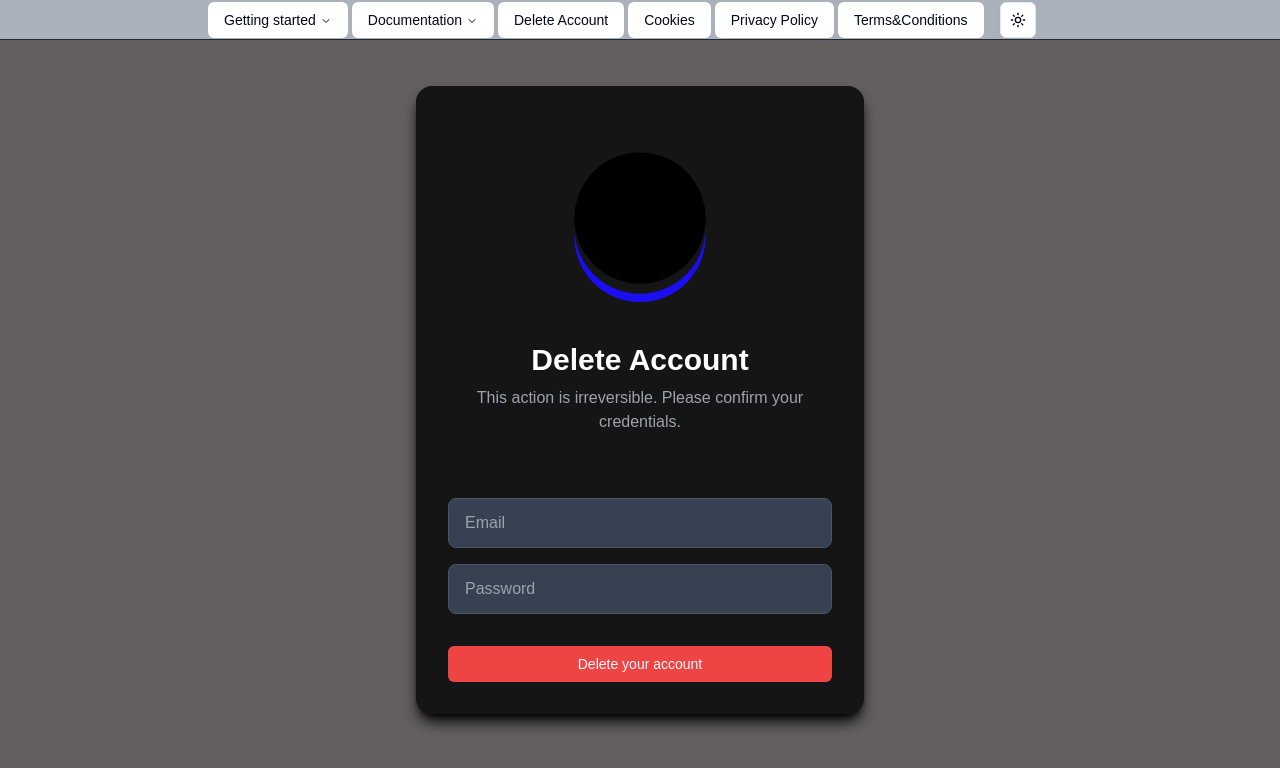
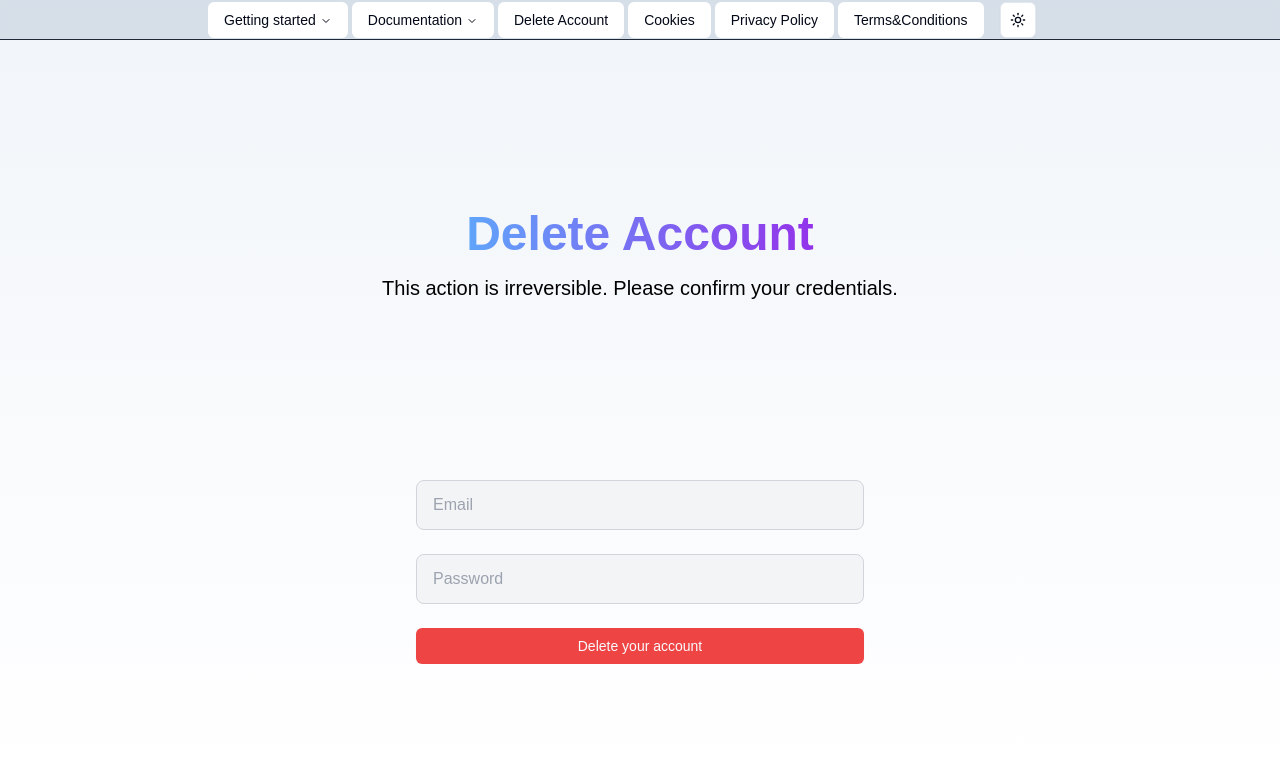
Before and after one commit to vencoslav1357/daeneris_website, a Next.js app: page /delete-account in a window 1280 px wide. Shown: the top 768 px of the page. Built offline with nearby package versions, Linux system fonts and the light colour scheme.

Commit message:
Update page.tsx

```diff
--- a/app/delete-account/page.tsx
+++ b/app/delete-account/page.tsx
@@ -1,9 +1,9 @@
-"use client";
+'use client';
 
-import Image from "next/image";
-import { useState } from "react";
-import { Toaster, toast } from 'react-hot-toast';
+import { useState } from 'react';
 import { useRouter } from 'next/navigation';
+import { motion } from 'framer-motion';
+import Image from 'next/image';
 import {
   AlertDialog,
   AlertDialogAction,
@@ -14,14 +14,16 @@ import {
   AlertDialogHeader,
   AlertDialogTitle,
   AlertDialogTrigger,
-} from "@/components/ui/alert-dialog"
-import { Button, buttonVariants } from "@/components/ui/button"
+} from "@/components/ui/alert-dialog";
+import { Button, buttonVariants } from "@/components/ui/button";
 import { cn } from "@/lib/utils";
 
-export default function Home() {
+export default function DeleteAccountPage() {
   const router = useRouter();
   const [email, setEmail] = useState("");
   const [password, setPassword] = useState("");
+  const [isDialogOpen, setIsDialogOpen] = useState(false);
+  const [dialogMessage, setDialogMessage] = useState("");
 
   const handleDelete = async () => {
     try {
@@ -37,54 +39,67 @@ export default function Home() {
       });
 
       if (response.ok) {
-          toast.success('Account successfully deleted');
+        setDialogMessage("Account successfully deleted.");
+        setIsDialogOpen(true);
         setEmail("");
         setPassword("");
         setTimeout(() => {
           router.push('/');
         }, 5000);
       } else {
-          toast.error('Failed to delete account. Please check your credentials.');
+        setDialogMessage("Failed to delete account. Please check your credentials.");
+        setIsDialogOpen(true);
       }
     } catch {
-        toast.error('Server communication error occurred');
+      setDialogMessage("Server communication error occurred.");
+      setIsDialogOpen(true);
     }
   };
 
   return (
-      <div className="min-h-screen flex flex-col items-center justify-center p-6">
-        <Toaster position="top-center" />
-        <div className="w-full max-w-md space-y-8 bg-[#151515] p-8 rounded-2xl shadow-[black] shadow-lg">
-          <div className="flex flex-col items-center">
-            <Image
-              src="/images/Daeneris_logo_svg.svg"
-              width={200}
-              height={200}
-              alt="logo"
-              className="mb-6"
-            />
-            <h1 className="text-3xl font-bold text-white mb-2">Delete Account</h1>
-            <p className="text-gray-400 text-center mb-8">
+    <section className="w-screen min-h-screen flex items-center justify-center overflow-x-hidden pb-[5vh] bg-gradient-to-b from-slate-100 to-white dark:from-[#151515] dark:to-[#1a1a1a]">
+      <div className="w-[85vw] max-w-4xl flex flex-col gap-8 overflow-y-auto overflow-x-hidden">
+        {/* Hero Section */}
+        <div className="relative h-[40vh] w-full flex flex-col items-center justify-center">
+          <div className="absolute inset-0 flex flex-col items-center justify-center text-black dark:text-white">
+            <motion.h1
+              initial={{ opacity: 0, y: 20 }}
+              animate={{ opacity: 1, y: 0 }}
+              className="text-5xl font-bold mb-4 bg-gradient-to-r from-blue-400 to-purple-600 bg-clip-text text-transparent"
+            >
+              Delete Account
+            </motion.h1>
+            <motion.p
+              initial={{ opacity: 0, y: 20 }}
+              animate={{ opacity: 1, y: 0 }}
+              transition={{ delay: 0.2 }}
+              className="text-xl font-light"
+            >
               This action is irreversible. Please confirm your credentials.
-            </p>
+            </motion.p>
+          </div>
         </div>
 
-          <div className="space-y-4">
+        {/* Inputs and Button */}
+        <motion.div
+          initial={{ opacity: 0 }}
+          whileInView={{ opacity: 1 }}
+          className="space-y-6 w-full max-w-md mx-auto mt-8"
+        >
           <input
             type="email"
             placeholder="Email"
             value={email}
             onChange={(e) => setEmail(e.target.value)}
-              className="w-full px-4 py-3 rounded-lg bg-gray-700 text-white border border-gray-600 focus:border-[#1900ff] focus:ring-2 focus:ring-[#1900ff] outline-none transition-all"
+            className="w-full px-4 py-3 rounded-lg bg-gray-100 dark:bg-[#202020] text-black dark:text-white border border-gray-300 dark:border-gray-600 focus:border-[#1900ff] focus:ring-2 focus:ring-[#1900ff] outline-none transition-all"
           />
           <input
             type="password"
             placeholder="Password"
             value={password}
             onChange={(e) => setPassword(e.target.value)}
-              className="w-full px-4 py-3 rounded-lg bg-gray-700 text-white border border-gray-600 focus:border-[#1900ff] focus:ring-2 focus:ring-[#1900ff] outline-none transition-all"
+            className="w-full px-4 py-3 rounded-lg bg-gray-100 dark:bg-[#202020] text-black dark:text-white border border-gray-300 dark:border-gray-600 focus:border-[#1900ff] focus:ring-2 focus:ring-[#1900ff] outline-none transition-all"
           />
-          </div>
 
           <AlertDialog>
             <AlertDialogTrigger asChild>
@@ -103,14 +118,36 @@ export default function Home() {
               <AlertDialogFooter>
                 <AlertDialogCancel>Cancel</AlertDialogCancel>
                 <AlertDialogAction
-                  className={cn(buttonVariants({ variant:"destructive"}))}
-                  onClick={handleDelete}>
+                  className={cn(buttonVariants({ variant: "destructive" }))}
+                  onClick={handleDelete}
+                >
                   Continue
                 </AlertDialogAction>
               </AlertDialogFooter>
             </AlertDialogContent>
           </AlertDialog>
+        </motion.div>
+
+        {/* Result Dialog */}
+        <AlertDialog open={isDialogOpen} onOpenChange={setIsDialogOpen}>
+          <AlertDialogContent>
+            <AlertDialogHeader>
+              <AlertDialogTitle>{dialogMessage.includes("successfully") ? "Success" : "Error"}</AlertDialogTitle>
+              <AlertDialogDescription>
+                {dialogMessage}
+              </AlertDialogDescription>
+            </AlertDialogHeader>
+            <AlertDialogFooter>
+              <AlertDialogAction
+                className={cn(buttonVariants({ variant: "default" }))}
+                onClick={() => setIsDialogOpen(false)}
+              >
+                Close
+              </AlertDialogAction>
+            </AlertDialogFooter>
+          </AlertDialogContent>
+        </AlertDialog>
       </div>
-      </div>
+    </section>
   );
 }
```
Lines whose indentation alone changed are shown as unchanged.
